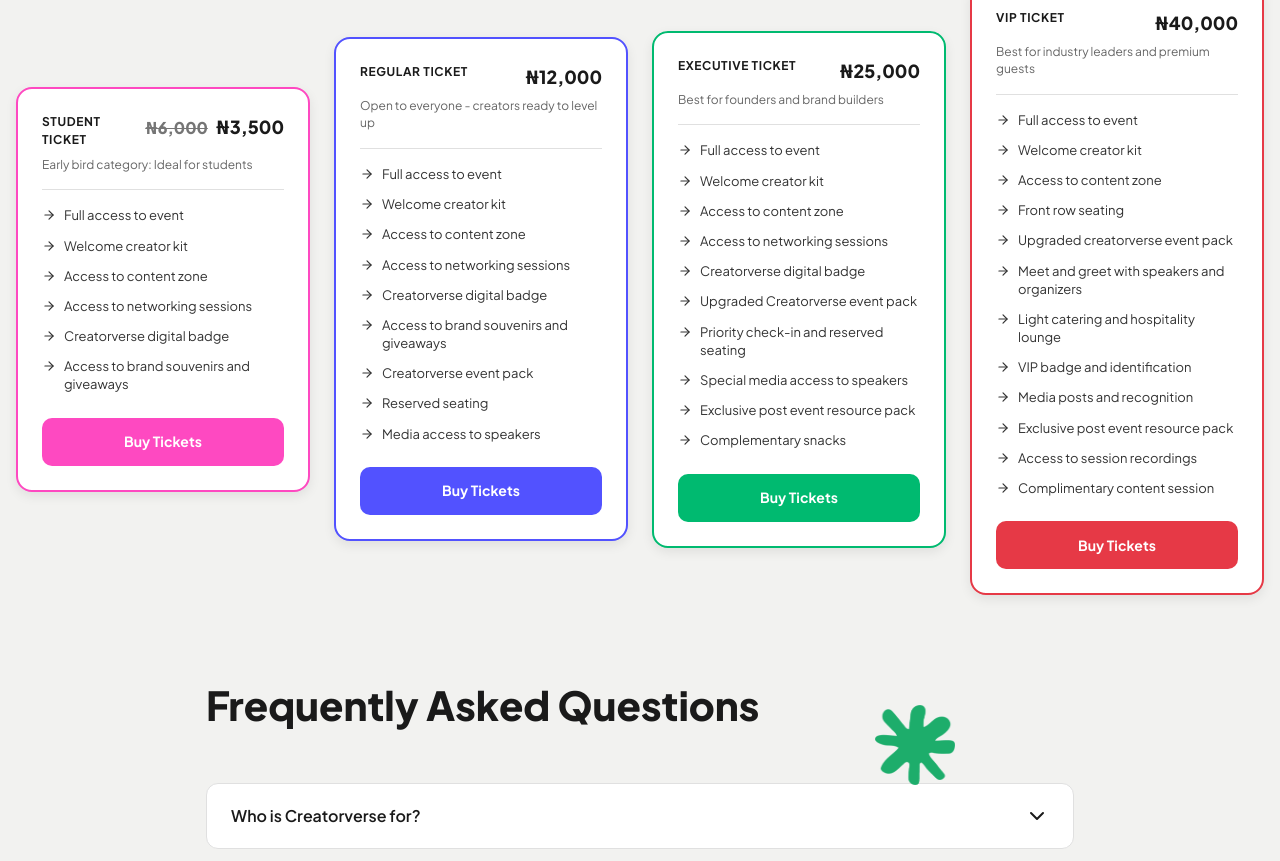
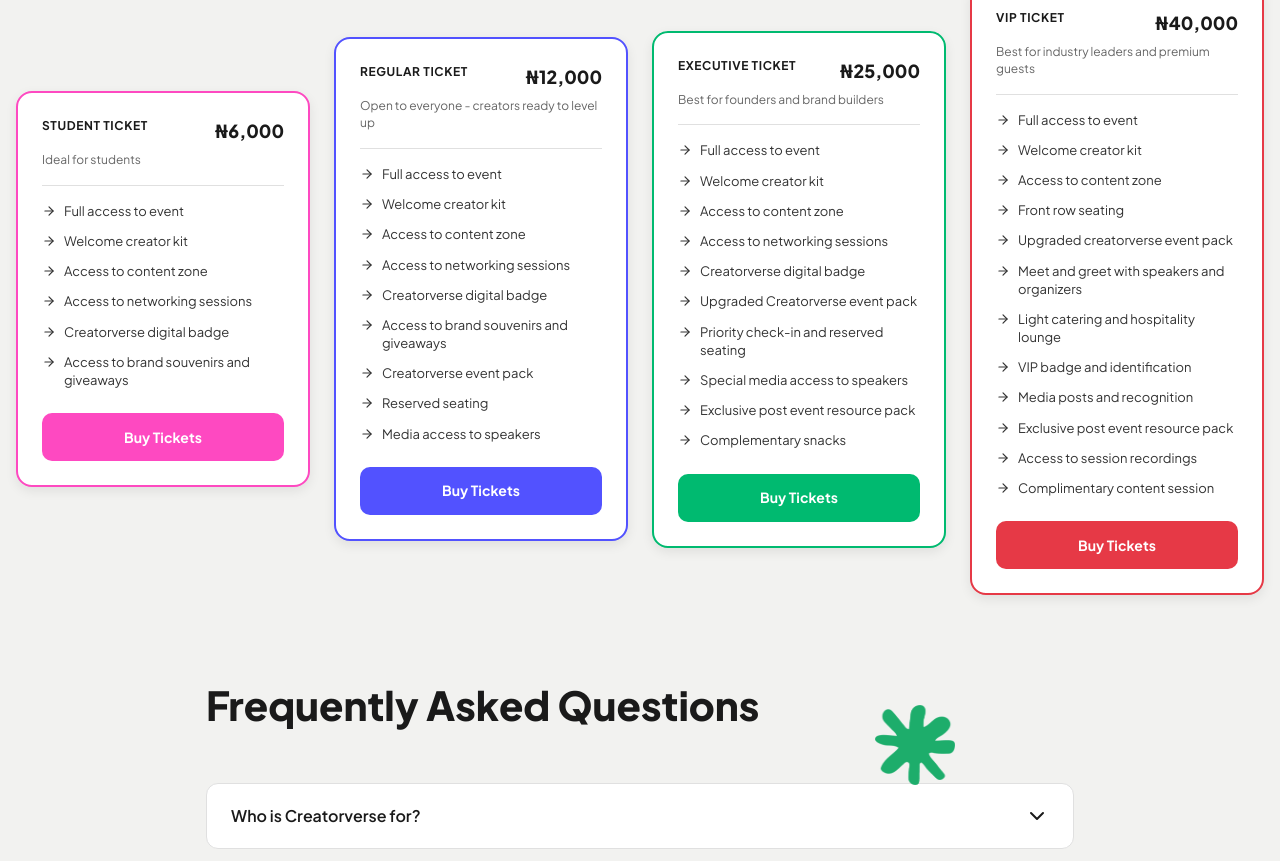
Before and after one commit to creator-verse/FRONTEND, a Next.js app: page / in a window 1280 px wide. Shown: the part 5048-5909 px from the top of the page. Built offline with nearby package versions, Linux system fonts and the light colour scheme.

Commit message:
Update ticket prices and links

```diff
--- a/src/components/Tickets.tsx
+++ b/src/components/Tickets.tsx
@@ -8,9 +8,9 @@
     {
         type: 'STUDENT TICKET',
         price: '₦6,000',
-        originalPrice: '₦3,500',
-        subtext: 'Early bird category: Ideal for students',
+        subtext: 'Ideal for students',
         color: 'pink',
+        link: 'https://selar.com/051b121677',
         features: [
             'Full access to event',
             'Welcome creator kit',
@@ -25,6 +25,7 @@
         price: '₦12,000',
         subtext: 'Open to everyone - creators ready to level up',
         color: 'blue',
+        link: 'https://selar.com/06374c4750',
         features: [
             'Full access to event',
             'Welcome creator kit',
@@ -42,6 +43,7 @@
         price: '₦25,000',
         subtext: 'Best for founders and brand builders',
         color: 'green',
+        link: 'https://selar.com/854w7727g5',
         features: [
             'Full access to event',
             'Welcome creator kit',
@@ -60,6 +62,7 @@
         price: '₦40,000',
         subtext: 'Best for industry leaders and premium guests',
         color: 'red',
+        link: 'https://selar.com/77l73i7d7a',
         features: [
             'Full access to event',
             'Welcome creator kit',
@@ -95,12 +98,7 @@
                                 <div className="tickets-header-top">
                                     <div className="tickets-card-title">{t.type}</div>
                                     <div className="tickets-price">
-                                        {t.originalPrice && (
-                                            <span style={{ textDecoration: 'line-through', opacity: 0.6, marginRight: '8px', fontSize: '0.9em' }}>
-                                                {t.price}
-                                            </span>
-                                        )}
-                                        {t.originalPrice ? t.originalPrice : t.price}
+                                        {t.price}
                                     </div>
                                 </div>
                                 <p className="tickets-card-subtext">{t.subtext}</p>
@@ -118,7 +116,7 @@
                                 ))}
                             </ul>
 
-                            <a href="https://selar.com/051b121677" target="_blank" rel="noopener noreferrer" className={`tickets-button tickets-${t.color}-button`}>
+                            <a href={t.link} target="_blank" rel="noopener noreferrer" className={`tickets-button tickets-${t.color}-button`}>
                                 Buy Tickets
                             </a>
                         </div>
```
